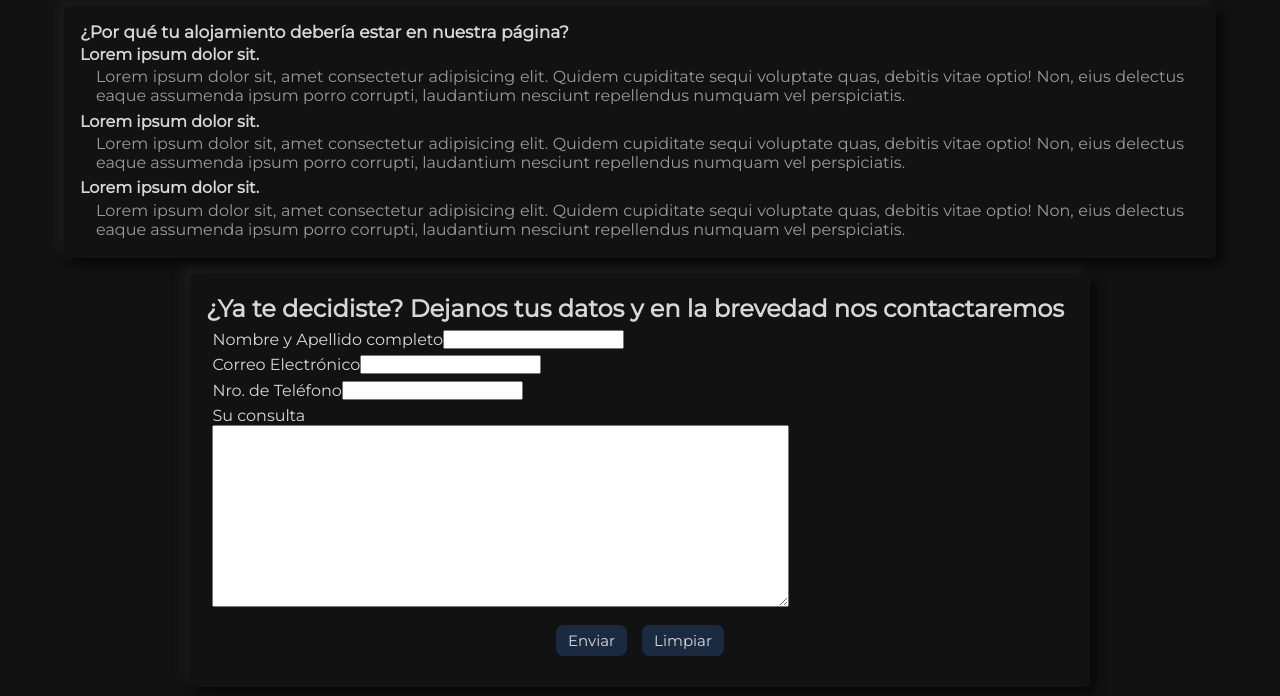
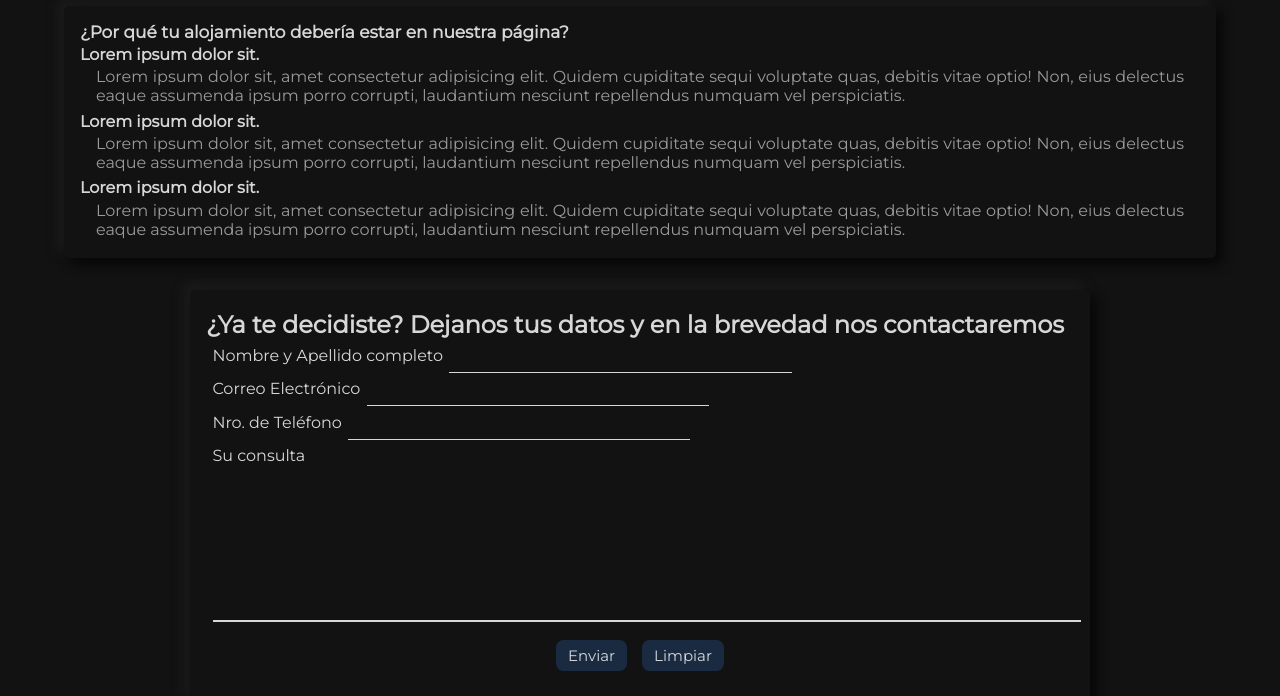
Before and after one commit to aguscaloggi/alojamiento-caloggi, a plain HTML site: page pages/contacto.html in a window 1280 px wide. Shown: the part 54-750 px from the top of the page. Drawn offline with Linux system fonts and the light colour scheme; a web font is replaced by a local one.

Commit message:
estilos arreglados

```diff
--- a/css/styles.css
+++ b/css/styles.css
@@ -673,6 +673,7 @@ select {
   color: var(--font-color);
   border-radius: 5px;
   padding: 1em;
+  margin-top: 2vh;
   box-shadow: var(--box-shadow);
   max-width: 900px;
   width: 80vw;
@@ -701,6 +702,22 @@ select {
   margin: 0.4em;
 }
 
+.contacto__labelinput input {
+  background-color: var(--bg-color);
+  border: 0;
+  border-bottom: 1.5px solid var(--font-color);
+  outline: 0;
+  width: 40%;
+  font-size: 16px;
+  color: var(--font-color);
+  padding: 4px;
+  margin-left: 0.4em;
+}
+
+.contacto__labelinput input:focus {
+  border-bottom: 1.5px solid rgb(255, 255, 255);
+}
+
 .alojamientox__input {
   background-color: var(--bg-color);
   border: 0;
@@ -717,7 +734,25 @@ select {
   border-bottom: 1.5px solid rgb(255, 255, 255);
 }
 
-.contacto__textarea {
+.contacto__textarea label {
+  margin: 0.4em;
+}
+
+.contacto__textarea textarea {
+  background-color: var(--bg-color);
+  width: 100%;
+  height: 150px;
+  padding: 12px 20px;
+  margin: 12px 0;
+  box-sizing: border-box;
+  border: 0;
+  border-bottom: 2px solid var(--font-color);
+  border-top: 0;
+  resize: none;
+  outline: 0;
+  font-family: "Montserrat", sans-serif;
+  font-size: 17px;
+  color: var(--font-color);
   margin: 0.4em;
 }
 
```
